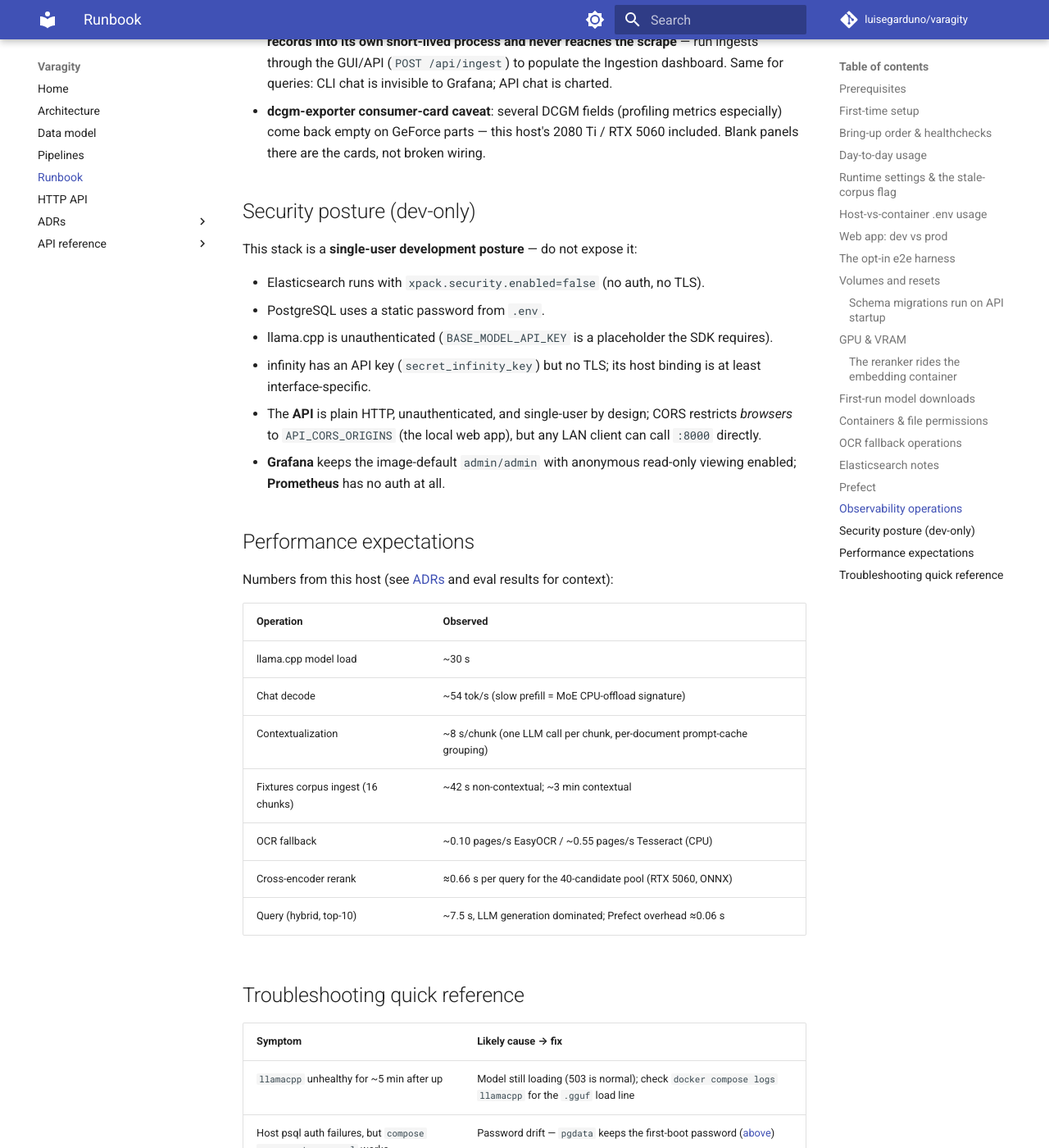
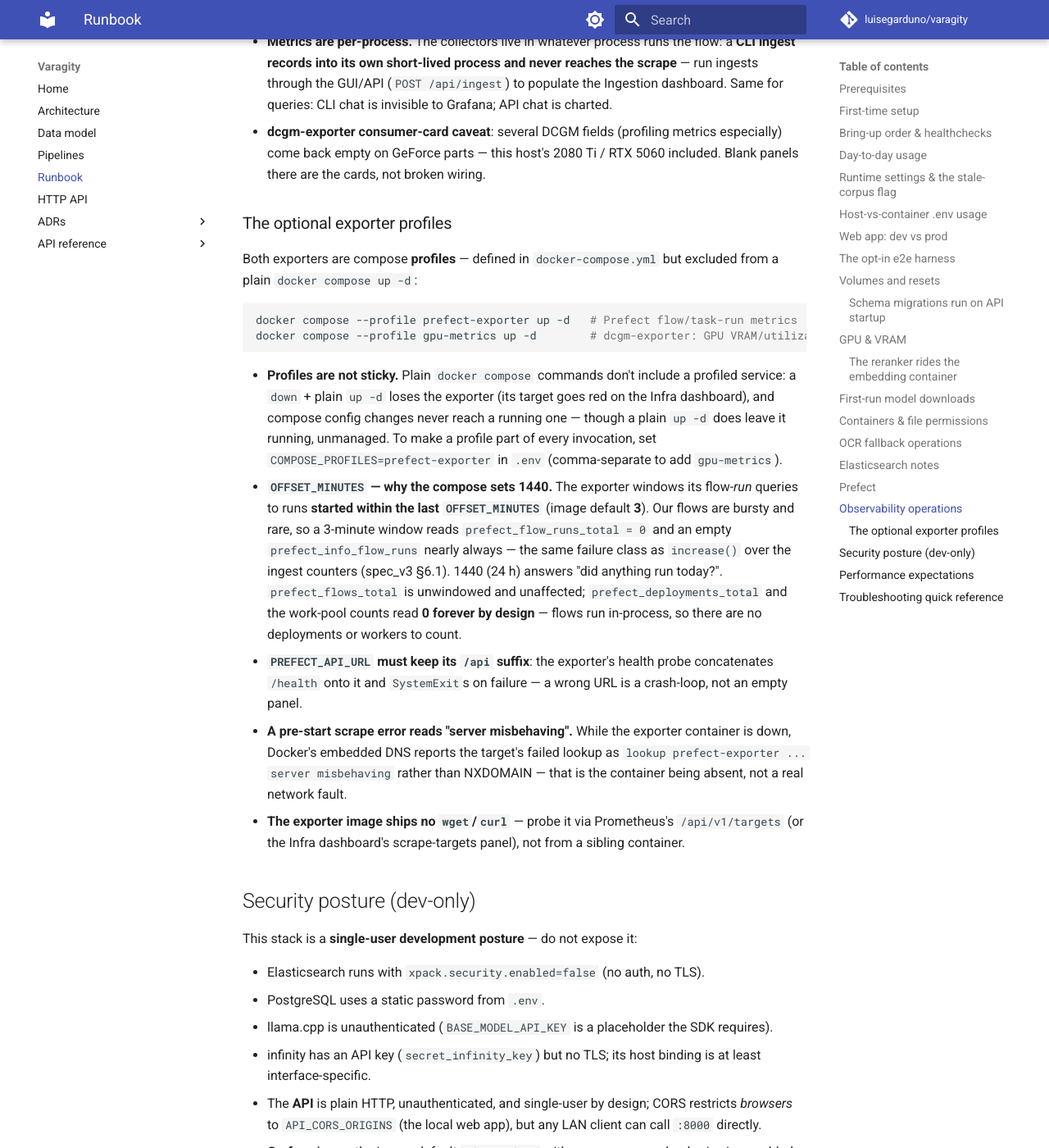
Before and after one commit to luisegarduno/varagity, an MkDocs documentation site: the page built from golden-docs/runbook.md, in a window 1280 px wide and 1400 px high, scrolled down 14674 px. Shown: the whole window at 82% size. Built offline with MkDocs 1.6.1 and Material for MkDocs 9.7.7, drawn with Linux system fonts in a browser that asks for light colours; comment, search, counter and statistics services are not loaded; some of the changed text lies outside the part shown.

Commit message:
feat(observability): honest Infra dashboard + the real exporter fix (v3 §6.2, §6.3)
Finishes the observability feature: §6.1's corpus gauges and §6.4's dashboard
lint already shipped in 9406c6a, leaving the Infra dashboard and the Prefect
panels.

§6.3 is a config bug, not a version regression. The exporter windows its
flow-RUN queries to runs started within the last OFFSET_MINUTES (image default
3 — main.py:22, metrics/flow_runs.py), so a bursty, rare workload reads
prefect_flow_runs_total=0 while Prefect's own API reports dozens of COMPLETED
runs. It is the same failure class as increase() over the ingest counters.
Setting 1440 answers "did anything run today?" — verified live: 0 -> 20 and
prefect_info_flow_runs populating within one scrape, with no new run needed.
Issue #120 is therefore not our bug; 3.6.1 stays pinned (there is no published
compatibility matrix with the Prefect server — record that, don't assume it).

§6.2 makes the dashboard informative under a plain `docker compose up -d`: a
text panel explaining the opt-in profiles, noValue text naming the profile each
empty panel needs, and an enrichment strip of facts that need no new
instrumentation (API uptime, scrape duration, /metrics samples, and the corpus
gauges). Panel 21's permanently-zero deployments count gets a description
rather than a deletion — flows run in-process, so the zero is the fact.

Co-Authored-By: Claude Fable 5 <noreply@anthropic.com>

````diff
--- a/golden-docs/runbook.md
+++ b/golden-docs/runbook.md
@@ -114,7 +114,9 @@ docker compose --profile gpu-metrics up -d        # dcgm-exporter: GPU VRAM/util
 
 `prefect-exporter` exposes no host port (Prometheus scrapes it in-network at
 `prefect-exporter:8000`); `dcgm-exporter` reserves **all** GPUs and runs with
-`cap_add: SYS_ADMIN` (DCGM's documented posture).
+`cap_add: SYS_ADMIN` (DCGM's documented posture). Profiles are **not
+sticky** across plain compose invocations — see
+[the optional exporter profiles](#the-optional-exporter-profiles).
 
 `scripts/smoke.sh` then verifies substance, not just liveness — ten
 sequenced checks over the default stack: (1) every container's health state
@@ -561,6 +563,45 @@ App metrics flow api → Prometheus → Grafana; everything is provisioned —
   2080 Ti / RTX 5060 included. Blank panels there are the cards, not broken
   wiring.
 
+### The optional exporter profiles
+
+Both exporters are compose **profiles** — defined in `docker-compose.yml`
+but excluded from a plain `docker compose up -d`:
+
+```bash
+docker compose --profile prefect-exporter up -d   # Prefect flow/task-run metrics
+docker compose --profile gpu-metrics up -d        # dcgm-exporter: GPU VRAM/utilization
+```
+
+- **Profiles are not sticky.** Plain `docker compose` commands don't include
+  a profiled service: a `down` + plain `up -d` loses the exporter (its
+  target goes red on the Infra dashboard), and compose config changes never
+  reach a running one — though a plain `up -d` does leave it running,
+  unmanaged. To make a profile part of every invocation, set
+  `COMPOSE_PROFILES=prefect-exporter` in `.env` (comma-separate to add
+  `gpu-metrics`).
+- **`OFFSET_MINUTES` — why the compose sets 1440.** The exporter windows its
+  flow-*run* queries to runs **started within the last `OFFSET_MINUTES`**
+  (image default **3**). Our flows are bursty and rare, so a 3-minute window
+  reads `prefect_flow_runs_total = 0` and an empty `prefect_info_flow_runs`
+  nearly always — the same failure class as `increase()` over the ingest
+  counters (spec_v3 §6.1). 1440 (24 h) answers "did anything run today?".
+  `prefect_flows_total` is unwindowed and unaffected;
+  `prefect_deployments_total` and the work-pool counts read **0 forever by
+  design** — flows run in-process, so there are no deployments or workers to
+  count.
+- **`PREFECT_API_URL` must keep its `/api` suffix**: the exporter's health
+  probe concatenates `/health` onto it and `SystemExit`s on failure — a
+  wrong URL is a crash-loop, not an empty panel.
+- **A pre-start scrape error reads "server misbehaving".** While the
+  exporter container is down, Docker's embedded DNS reports the target's
+  failed lookup as `lookup prefect-exporter ... server misbehaving` rather
+  than NXDOMAIN — that is the container being absent, not a real network
+  fault.
+- **The exporter image ships no `wget`/`curl`** — probe it via Prometheus's
+  `/api/v1/targets` (or the Infra dashboard's scrape-targets panel), not
+  from a sibling container.
+
 ## Security posture (dev-only)
 
 This stack is a **single-user development posture** — do not expose it:
@@ -609,3 +650,5 @@ context):
 | `POST /api/ingest` answers 409 | One run at a time — watch `GET /api/ingest/status`, retry once it's terminal |
 | First PDF ingest very slow | One-time Docling/EasyOCR model downloads ([above](#first-run-model-downloads)) |
 | Flow runs missing from the Prefect UI (host run) | `PREFECT_API_URL` not set for the process — pass the localhost override |
+| Prefect flow-run panels read 0 with the exporter up | The exporter only reports runs started within `OFFSET_MINUTES` (compose sets 1440; the image default of 3 reads 0 between runs) — check the container's env ([above](#the-optional-exporter-profiles)) |
+| Exporter gone after a plain `docker compose up -d`/`down` | Profiles are not sticky — set `COMPOSE_PROFILES` in `.env` ([above](#the-optional-exporter-profiles)) |
````
Also changed, not shown: docker-compose.yml (+12 -0 lines), 1 other file.
